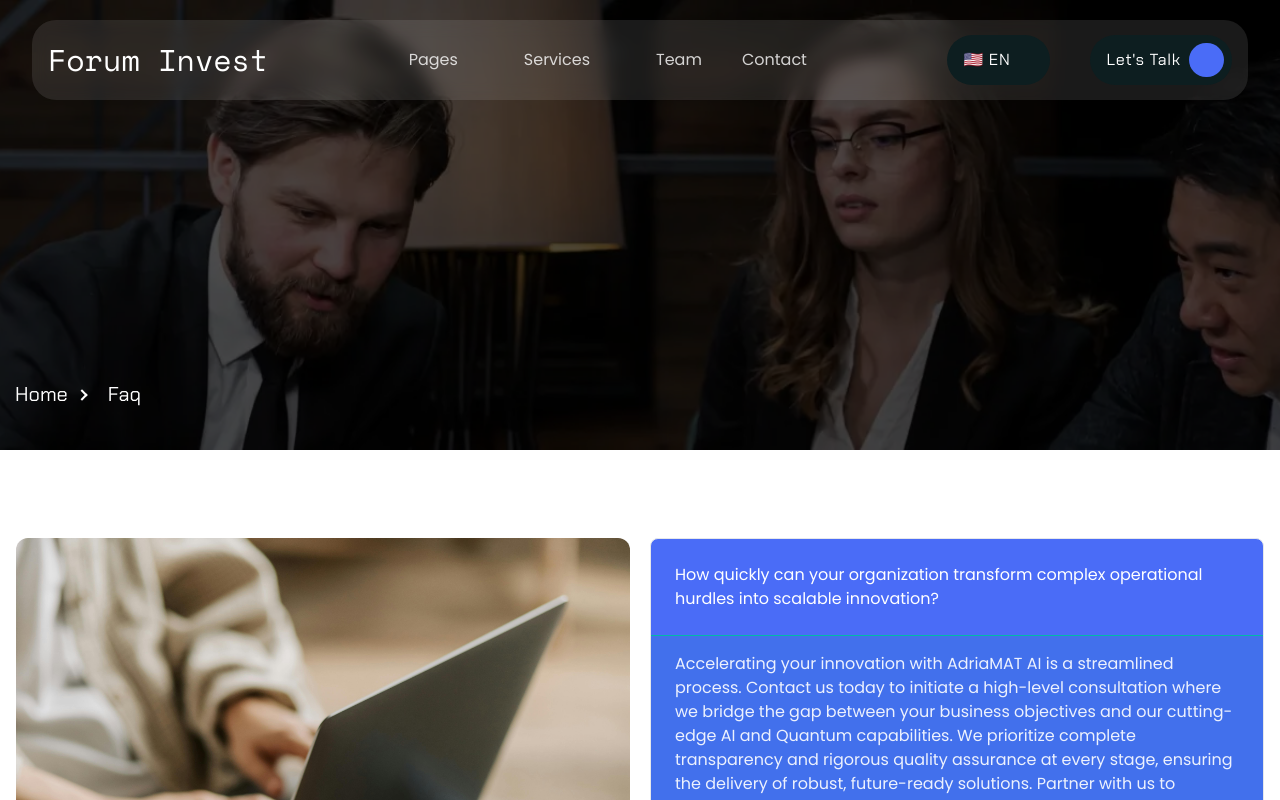
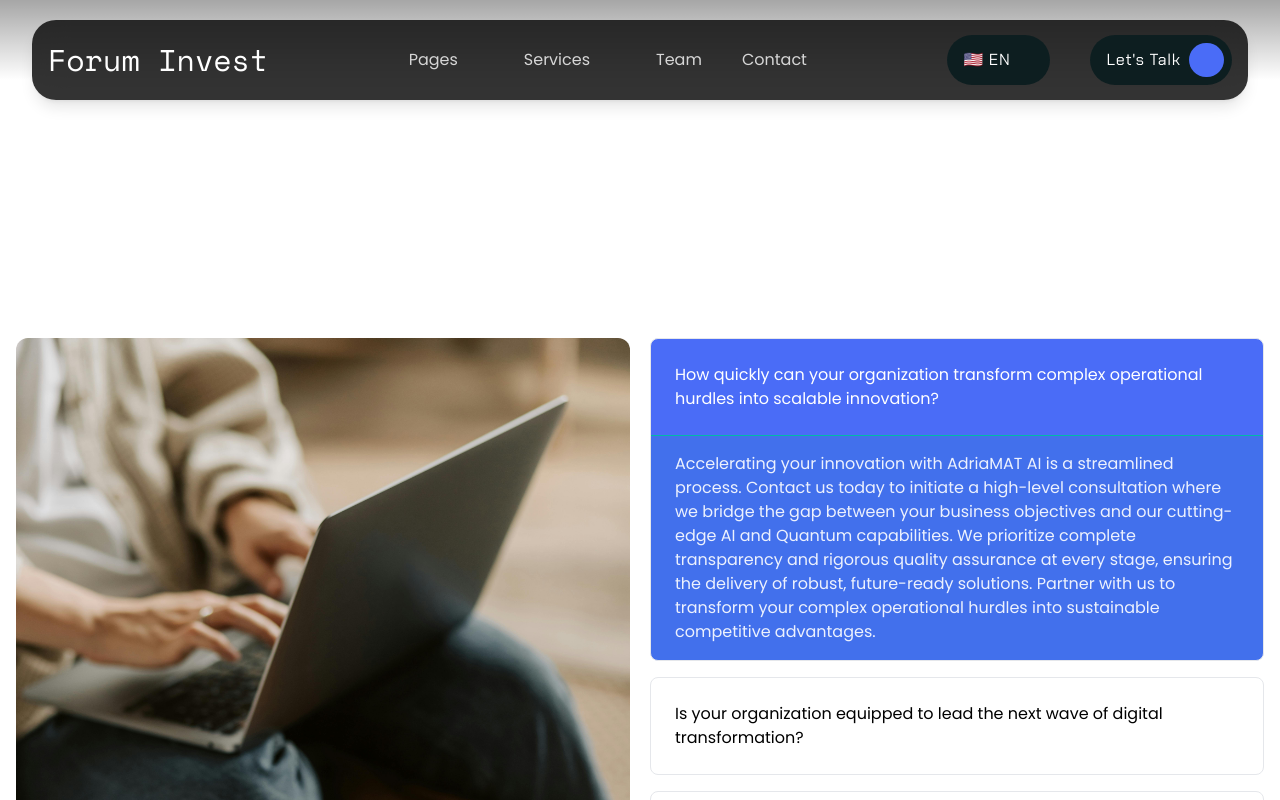
Before and after one commit to ruvais-p/AdriaMatAI, a Next.js app: page /faq in a window 1280 px wide. Shown: the top 800 px of the page. Built offline with nearby package versions, Linux system fonts and the light colour scheme; some icons are missing.

Commit message:
hero section removal

```diff
--- a/src/app/globals.css
+++ b/src/app/globals.css
@@ -323,11 +323,11 @@
 }
 
 .section-banner {
-  background-image: url(../../public/images/section/pheader-bg.webp);
+  background-color: #ffffff;
   background-repeat: no-repeat;
   background-position: center center;
   background-size: cover;
-  height: 450px;
+  height: 250px;
   display: flex;
   justify-content: center;
   align-items: center;
@@ -335,15 +335,16 @@
   position: relative;
 }
 
-.section-banner::after {
+.section-banner::before {
   content: '';
   position: absolute;
   top: 0;
   left: 0;
   width: 100%;
-  height: 100%;
-  background: black;
-  opacity: 0.7;
+  height: 80px;
+  background: linear-gradient(to bottom, rgba(0, 0, 0, 0.35) 0%, transparent 100%);
+  z-index: 1;
+  pointer-events: none;
 }
 
 @media screen and (max-width:767px) {
--- a/src/components/Home/Commitment/index.tsx
+++ b/src/components/Home/Commitment/index.tsx
@@ -35,21 +35,21 @@ const Commitment: React.FC = () => {
                             </h2>
                             <div className='flex w-full items-center pt-8 pb-10 overflow-hidden'>
                                 <Image
-                                    src="/images/commitment/user1.jpg"
+                                    src="/images/team/team-3.jpg"
                                     alt="avatar-image"
                                     width={100}
                                     height={200}
                                     className="object-cover w-[100px] h-[100px] rounded-full scale-105 border-4 border-white shadow-xl translate-x-3"
                                 />
                                 <Image
-                                    src="/images/commitment/user2.jpg"
+                                    src="/images/team/team-4.jpg"
                                     alt="avatar-image"
                                     width={100}
                                     height={200}
                                     className="object-cover w-[120px] h-[120px] rounded-full scale-110 border-4 border-white shadow-xl z-2"
                                 />
                                 <Image
-                                    src="/images/commitment/user3.jpg"
+                                    src="/images/team/team-2.jpg"
                                     alt="avatar-image"
                                     width={100}
                                     height={200}
--- a/src/components/Layout/Header/Navigation/headerLinks.tsx
+++ b/src/components/Layout/Header/Navigation/headerLinks.tsx
@@ -14,15 +14,15 @@ const HeaderLinks: React.FC<{ item: HeaderItem; isLight?: boolean }> = ({
   const [submenuOpen, setSubmenuOpen] = useState(false);
   const [scrolled, setScrolled] = useState(false);
 
-  // Detect scroll
   useEffect(() => {
-    const handleScroll = () => {
-      setScrolled(window.scrollY > 50);
-    };
-
+    const handleScroll = () => setScrolled(window.scrollY > 50);
     window.addEventListener("scroll", handleScroll);
     return () => window.removeEventListener("scroll", handleScroll);
   }, []);
+
+  const isHome = path === "/";
+  // Dark glassy always on inner pages; on homepage only when scrolled
+  const isDark = !isHome || scrolled;
 
   return (
     <div
@@ -66,7 +66,7 @@ const HeaderLinks: React.FC<{ item: HeaderItem; isLight?: boolean }> = ({
             shadow-[0_8px_32px_rgba(0,0,0,0.35)]
             overflow-hidden z-50
             transition-all duration-300 ease-out
-            ${scrolled
+            ${isDark
               ? "bg-black/60 border-white/10"
               : "bg-white/15 border-white/20"
             }
@@ -80,7 +80,7 @@ const HeaderLinks: React.FC<{ item: HeaderItem; isLight?: boolean }> = ({
           <div
             className={`
               absolute inset-0 pointer-events-none
-              ${scrolled
+              ${isDark
                 ? "bg-gradient-to-b from-white/10 to-transparent"
                 : "bg-gradient-to-b from-white/25 to-transparent"
               }
--- a/src/components/Layout/Header/index.tsx
+++ b/src/components/Layout/Header/index.tsx
@@ -7,10 +7,13 @@ import Link from "next/link";
 import { Icon } from "@iconify/react";
 import MobileHeaderLink from "./Navigation/mobileheaderLinks";
 import LanguageChanger from "./LanguageChanger";
+import { usePathname } from "next/navigation";
 
 const Header: React.FC = () => {
   const [sticky, setSticky] = useState(false);
   const [navbarOpen, setNavbarOpen] = useState(false);
+  const pathname = usePathname();
+  const isHome = pathname === "/";
 
   const mobileMenuRef = useRef<HTMLDivElement>(null);
 
@@ -22,11 +25,14 @@ const Header: React.FC = () => {
     return () => window.removeEventListener("scroll", handleScroll);
   }, []);
 
+  // On inner pages always use dark glassy; on homepage use dark only when sticky
+  const isDark = !isHome || sticky;
+
   return (
     <>
       <header
         className={`fixed h-20 px-4 top-5 left-[2.5%] py-1 z-50 w-[95%] flex navbar items-center transition-all duration-500 rounded-3xl
-        ${sticky
+        ${isDark
             ? "bg-black/80 backdrop-blur-lg shadow-lg w-[90%]"
             : "bg-white/10 backdrop-blur-sm"
           }`}
```
